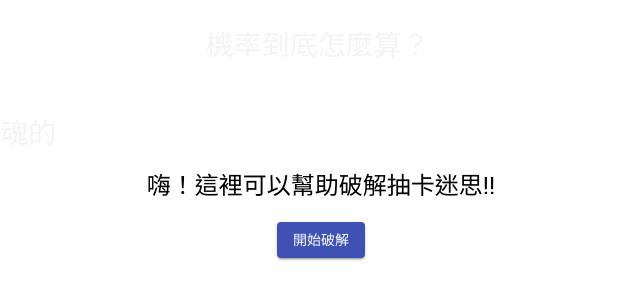
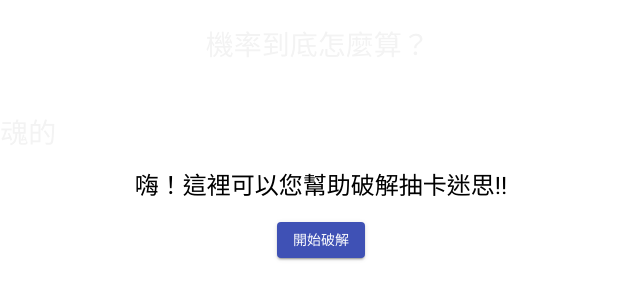
Before and after one commit to DingWeizhe/good-luck, an Angular app: page / in a window 1280 px wide. Shown: the part 208-508 px from the top of the page, without its empty margins (339-979 px from the left). Built offline with nearby package versions, Linux system fonts and the light colour scheme; what @swimlane/ngx-charts would draw is missing.

Commit message:
修正文案

```diff
--- a/src/app/app.component.html
+++ b/src/app/app.component.html
@@ -10,7 +10,7 @@
 </div>
 <div class="step">
   <div class="wrap">
-    <h1>嗨！這裡可以幫助破解抽卡迷思!!</h1>
+    <h1>嗨！這裡可以您幫助破解抽卡迷思!!</h1>
     <button mat-raised-button (click)="next(1)" color="primary">
       開始破解
     </button>
```
